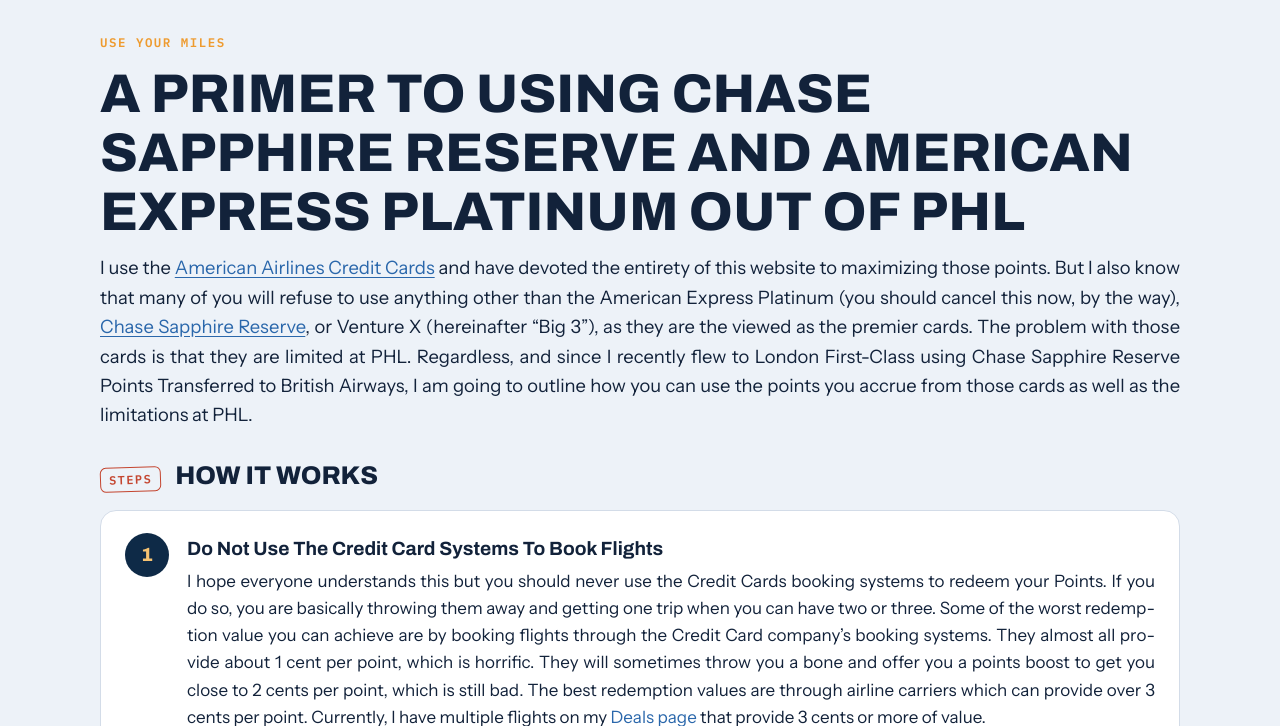
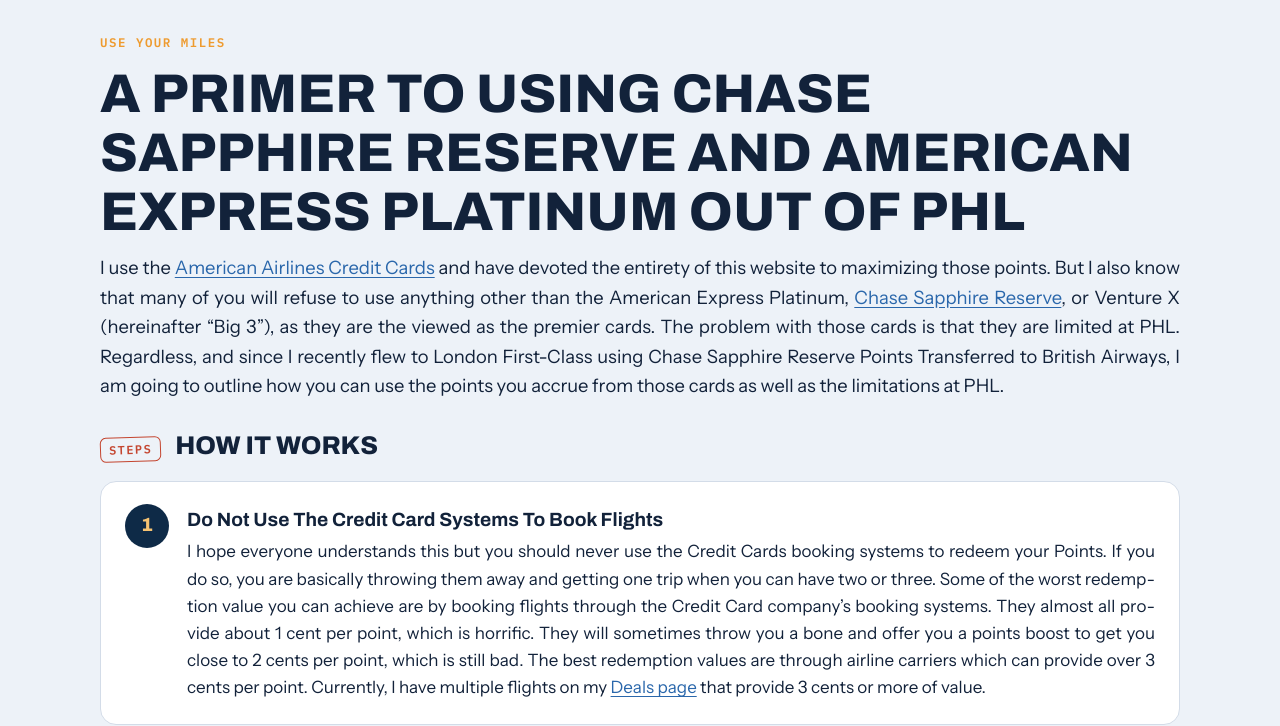
Before and after one commit to phlpoints/PHLPoints, a plain HTML site: page redeem-credit-card-points/index.html in a window 1280 px wide. Shown: the part 74-800 px from the top of the page. Drawn offline with Linux system fonts and the light colour scheme.

Commit message:
Remove Amex cancel aside from Redeem Credit Card Points
Co-Authored-By: Claude Opus 5.5 <noreply@anthropic.com>
Claude-Session: https://claude.ai/code/session_01RVm4u5wigveH37p6boEkoy

```diff
--- a/redeem-credit-card-points/index.html
+++ b/redeem-credit-card-points/index.html
@@ -786,7 +786,7 @@ footer .wrap>p:last-child{line-height:1.7;text-align:justify;-webkit-hyphens:aut
       <header class="page-head">
         <div class="eyebrow">Use your miles</div>
         <h1>A Primer to Using Chase Sapphire Reserve and American Express Platinum Out of PHL</h1>
-        <p class="intro">I use the <a href="/cards/">American Airlines Credit Cards</a> and have devoted the entirety of this website to maximizing those points. But I also know that many of you will refuse to use anything other than the American Express Platinum (you should cancel this now, by the way), <a href="/cards/#chase-sapphire-reserve">Chase Sapphire Reserve</a>, or Venture X (hereinafter “Big 3”), as they are the viewed as the premier cards. The problem with those cards is that they are limited at PHL. Regardless, and since I recently flew to London First-Class using Chase Sapphire Reserve Points Transferred to British Airways, I am going to outline how you can use the points you accrue from those cards as well as the limitations at PHL.</p>
+        <p class="intro">I use the <a href="/cards/">American Airlines Credit Cards</a> and have devoted the entirety of this website to maximizing those points. But I also know that many of you will refuse to use anything other than the American Express Platinum, <a href="/cards/#chase-sapphire-reserve">Chase Sapphire Reserve</a>, or Venture X (hereinafter “Big 3”), as they are the viewed as the premier cards. The problem with those cards is that they are limited at PHL. Regardless, and since I recently flew to London First-Class using Chase Sapphire Reserve Points Transferred to British Airways, I am going to outline how you can use the points you accrue from those cards as well as the limitations at PHL.</p>
       </header>
       <div class="page-body">
       <div class="sec-head"><div class="sec-num">Steps</div><div><h3>How It Works</h3></div></div>
```
